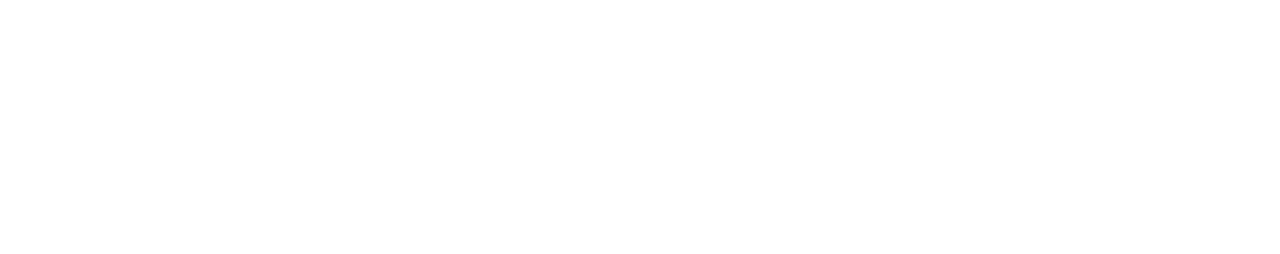
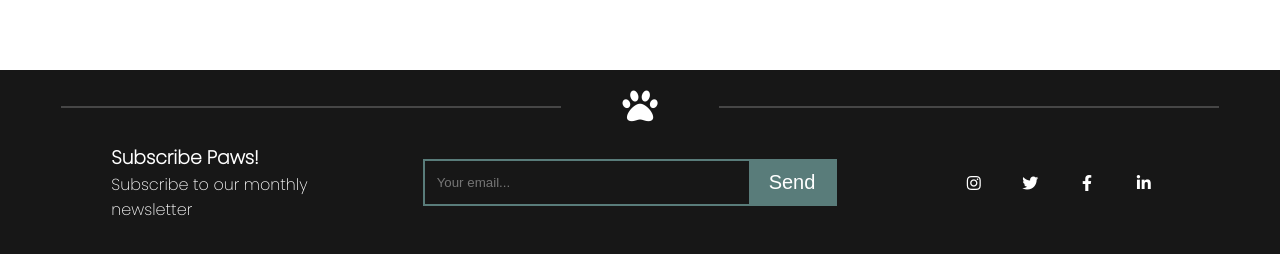
Before and after one commit to piyush0001-wq/Final-Sem-Project, a React (Create React App) app: page / in a window 1280 px wide. Shown: the part 3201-3455 px from the top of the page. Before the commit the page ends 3271 px from the top, so only its background shows below. Built offline with nearby package versions, Linux system fonts and the light colour scheme; no server answers.

Commit message:
footer in progress

```diff
--- a/src/App.js
+++ b/src/App.js
@@ -3,6 +3,7 @@
 import Home from './components/Home'
 import Services from './components/Services/Services';
 import AskUs from './components/AskUs/AskUs';
+import Footer from './components/Footer/Footer';
 
 function App() {
 
@@ -14,6 +15,9 @@
       <AskUs />
       <Home />
       <Services />
+
+      <Footer />
+
     </div>
 
 
--- /dev/null
+++ b/src/components/Footer/Footer.css
@@ -0,0 +1,103 @@
+footer {
+  height: 60vh;
+  width: 100%;
+  background: #171717;
+  color: white;
+  position: relative;
+}
+
+footer .top {
+  display: -webkit-box;
+  display: -ms-flexbox;
+  display: flex;
+  -webkit-box-pack: space-evenly;
+      -ms-flex-pack: space-evenly;
+          justify-content: space-evenly;
+  -webkit-box-align: center;
+      -ms-flex-align: center;
+          align-items: center;
+  padding: 10px 0;
+}
+
+footer .top .line {
+  width: 500px;
+  height: 2px;
+  background: #464646;
+}
+
+footer .top .icon {
+  font-size: 35px;
+}
+
+footer .main_content .newsletter {
+  display: -webkit-box;
+  display: -ms-flexbox;
+  display: flex;
+  -webkit-box-align: center;
+      -ms-flex-align: center;
+          align-items: center;
+  -webkit-box-pack: space-evenly;
+      -ms-flex-pack: space-evenly;
+          justify-content: space-evenly;
+}
+
+footer .main_content .newsletter .left {
+  width: 200px;
+}
+
+footer .main_content .newsletter .input {
+  display: -webkit-box;
+  display: -ms-flexbox;
+  display: flex;
+  -webkit-box-pack: center;
+      -ms-flex-pack: center;
+          justify-content: center;
+  -webkit-box-align: center;
+      -ms-flex-align: center;
+          align-items: center;
+  border: 2px solid #597c7a;
+}
+
+footer .main_content .newsletter .input input {
+  outline: none;
+  width: 300px;
+  padding: 12px;
+  background: transparent;
+  border: none;
+  color: white;
+}
+
+footer .main_content .newsletter .right_social_handlers {
+  display: -webkit-box;
+  display: -ms-flexbox;
+  display: flex;
+  -webkit-box-pack: justify;
+      -ms-flex-pack: justify;
+          justify-content: space-between;
+  -ms-flex-item-align: center;
+      align-self: center;
+  width: 220px;
+}
+
+footer .main_content .newsletter .right_social_handlers p {
+  height: 50px;
+  width: 50px;
+  border-radius: 50%;
+  display: -webkit-box;
+  display: -ms-flexbox;
+  display: flex;
+  -webkit-box-pack: center;
+      -ms-flex-pack: center;
+          justify-content: center;
+  -webkit-box-align: center;
+      -ms-flex-align: center;
+          align-items: center;
+}
+
+footer .main_content .newsletter .right_social_handlers p:hover {
+  background: #597c7a;
+  -webkit-transition: 0.3s ease;
+  transition: 0.3s ease;
+  cursor: pointer;
+}
+/*# sourceMappingURL=Footer.css.map */
--- /dev/null
+++ b/src/components/Footer/Footer.js
@@ -0,0 +1,39 @@
+import React from 'react'
+import './Footer.css'
+function Footer() {
+  return (
+    <div>
+      <footer>
+        <div className="top">
+          <div className="line"></div>
+          <div className="icon">
+            <p><i class="fas fa-paw"></i></p>
+          </div>
+          <div className="line"></div>
+        </div>
+
+        <div className="main_content">
+          <div className="newsletter">
+            <div className="left">
+              <h3>Subscribe Paws!</h3>
+              <p>Subscribe to our monthly newsletter</p>
+            </div>
+            <div className="input">
+              <input type="text" placeholder="Your email..." />
+              <button>Send</button>
+            </div>
+            <div className="right_social_handlers">
+              <p><i className="fab fa-instagram"></i></p>
+              <p><i className="fab fa-twitter"></i></p>
+              <p><i className="fab fa-facebook-f"></i></p>
+              <p><i className="fab fa-linkedin-in"></i></p>
+            </div>
+          </div>
+        </div>
+
+      </footer>
+    </div>
+  )
+}
+
+export default Footer
--- /dev/null
+++ b/src/components/Footer/Footer.scss
@@ -0,0 +1,64 @@
+footer {
+  height: 60vh;
+  width: 100%;
+  background: #171717;
+  color: white;
+  position: relative;
+  .top {
+    display: flex;
+    justify-content: space-evenly;
+    align-items: center;
+    padding: 10px 0;
+    .line {
+      width: 500px;
+      height: 2px;
+      background: #464646;
+    }
+    .icon {
+      font-size: 35px;
+    }
+  }
+  .main_content {
+    .newsletter {
+      display: flex;
+      align-items: center;
+      justify-content: space-evenly;
+      .left {
+        width: 200px;
+      }
+      .input {
+        display: flex;
+        justify-content: center;
+        align-items: center;
+        border: 2px solid #597c7a;
+        input {
+          outline: none;
+          width: 300px;
+          padding: 12px;
+          background: transparent;
+          border: none;
+          color: white;
+        }
+      }
+      .right_social_handlers {
+        display: flex;
+        justify-content: space-between;
+        align-self: center;
+        width: 220px;
+        p {
+          height: 50px;
+          width: 50px;
+          border-radius: 50%;
+          display: flex;
+          justify-content: center;
+          align-items: center;
+          &:hover {
+            background: #597c7a;
+            transition: 0.3s ease;
+            cursor: pointer;
+          }
+        }
+      }
+    }
+  }
+}
```
Also changed, not shown: 1 other file (tests, documents, lock files or other folders).
